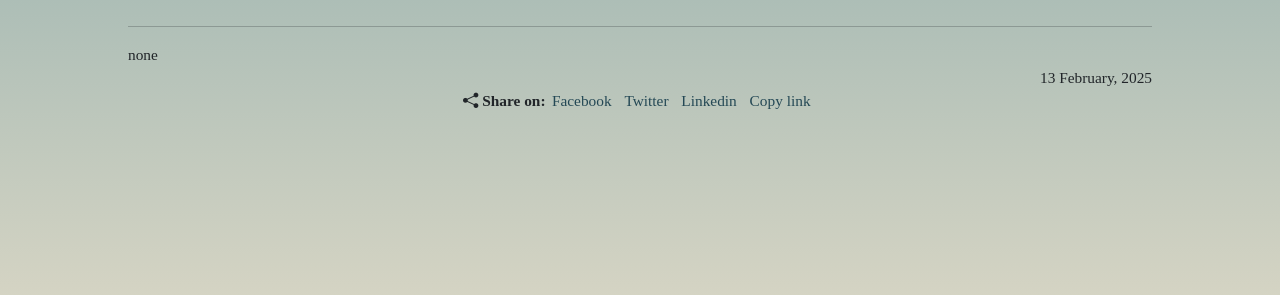
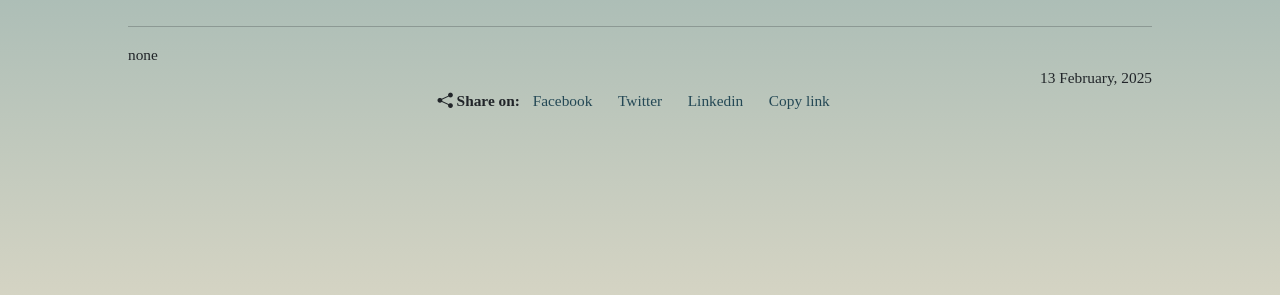
Before and after one commit to JackS0l0/data, a Django app: a page that uses templates/base.html in a window 1280 px wide. Shown: the part 217-512 px from the top of the page. Run offline with Django 5.2, Linux system fonts and the light colour scheme; data comes from the database, SQL or seed files in the repository; some libraries are stand-ins or nearby versions; some web fonts are replaced.

Commit message:
modified:   static/css/style.css 	modified:   static/css/style.css.map 	modified:   static/css/style.scss 	modified:   staticfiles/css/style.css 	modified:   staticfiles/css/style.css.map 	modified:   staticfiles/css/style.scss

```diff
--- a/static/css/style.css
+++ b/static/css/style.css
@@ -199,10 +199,12 @@ body main .postPage .share {
 }
 body main .postPage .share .shareOn {
   font-weight: bold;
+  white-space: nowrap;
 }
 body main .postPage .share a {
-  margin: 0 0.5vw;
+  margin: 0 1vw;
   color: #244855;
+  white-space: nowrap;
 }
 body main .blogHead {
   margin: 2vw 5vw;
--- a/static/css/style.scss
+++ b/static/css/style.scss
@@ -214,10 +214,12 @@ body{
                 justify-content: center;
                 .shareOn{
                     font-weight: bold;
+                    white-space: nowrap;
                 }
                 a{
-                    margin: 0 0.5vw;
+                    margin: 0 1vw;
                     color: $color1;
+                    white-space: nowrap;
                 }
             }
         }
```
Also changed, not shown: 4 other files.
